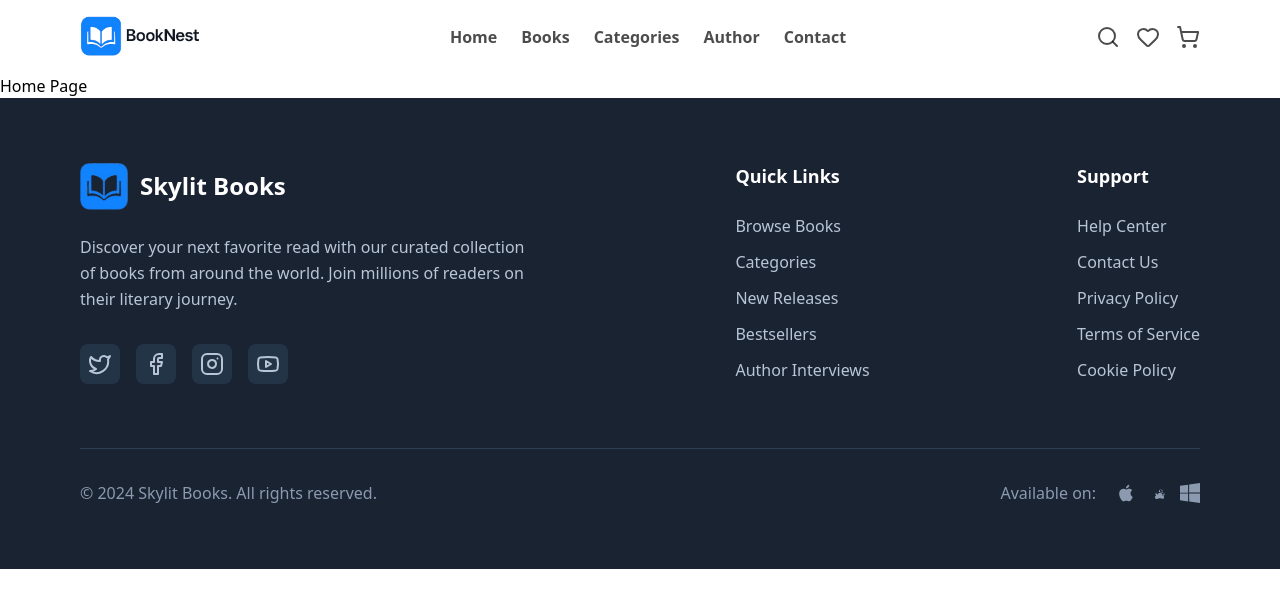
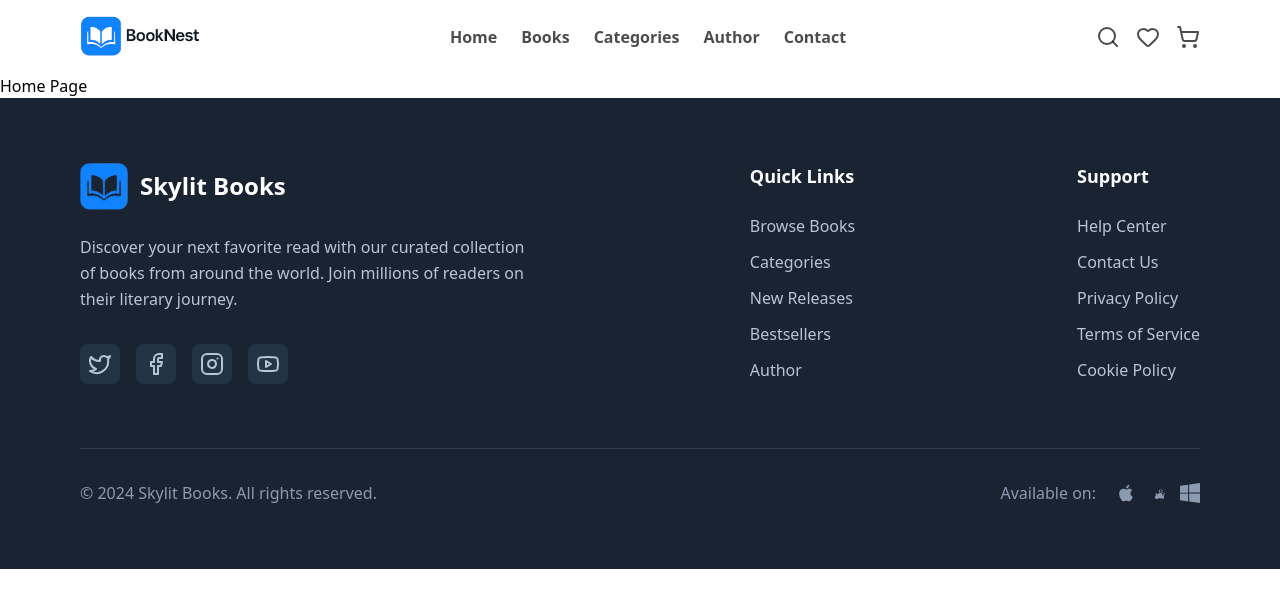
Before and after one commit to sarthak12005/BookNest, a React (Vite) app in the folder fe/: page / in a window 1280 px wide. Shown: the top 608 px of the page. Built offline with nearby package versions, Linux system fonts and the light colour scheme.

Commit message:
added some changes

```diff
--- a/fe/src/components/Footer.jsx
+++ b/fe/src/components/Footer.jsx
@@ -62,11 +62,11 @@ const Footer = () => {
           <div className="flex-shrink-0">
             <h3 className="text-white text-lg font-semibold mb-6">Quick Links</h3>
             <ul className="space-y-3">
-              <li><a href="#" className="hover:text-white transition-colors">Browse Books</a></li>
-              <li><a href="#" className="hover:text-white transition-colors">Categories</a></li>
-              <li><a href="#" className="hover:text-white transition-colors">New Releases</a></li>
-              <li><a href="#" className="hover:text-white transition-colors">Bestsellers</a></li>
-              <li><a href="#" className="hover:text-white transition-colors">Author Interviews</a></li>
+             {quickLinks.map((item) => (
+                <li key={item.name} className='transition-colors duration-200 cursor-pointer ease-in-out hover:text-white' onClick={() => navigate(item.link)}>
+                  {item.name}
+                </li>
+              ))}
             </ul>
           </div>
 
@@ -74,11 +74,13 @@ const Footer = () => {
           <div className="flex-shrink-0">
             <h3 className="text-white text-lg font-semibold mb-6">Support</h3>
             <ul className="space-y-3">
-              <li><a href="#" className="hover:text-white transition-colors">Help Center</a></li>
-              <li><a href="#" className="hover:text-white transition-colors">Contact Us</a></li>
-              <li><a href="#" className="hover:text-white transition-colors">Privacy Policy</a></li>
-              <li><a href="#" className="hover:text-white transition-colors">Terms of Service</a></li>
-              <li><a href="#" className="hover:text-white transition-colors">Cookie Policy</a></li>
+
+              {supportLinks.map((item) => (
+                <li key={item.name} className='transition-colors duration-200 cursor-pointer ease-in-out hover:text-white' onClick={() => navigate(item.link)}>
+                  {item.name}
+                </li>
+              ))}
+
             </ul>
           </div>
         </div>
```
